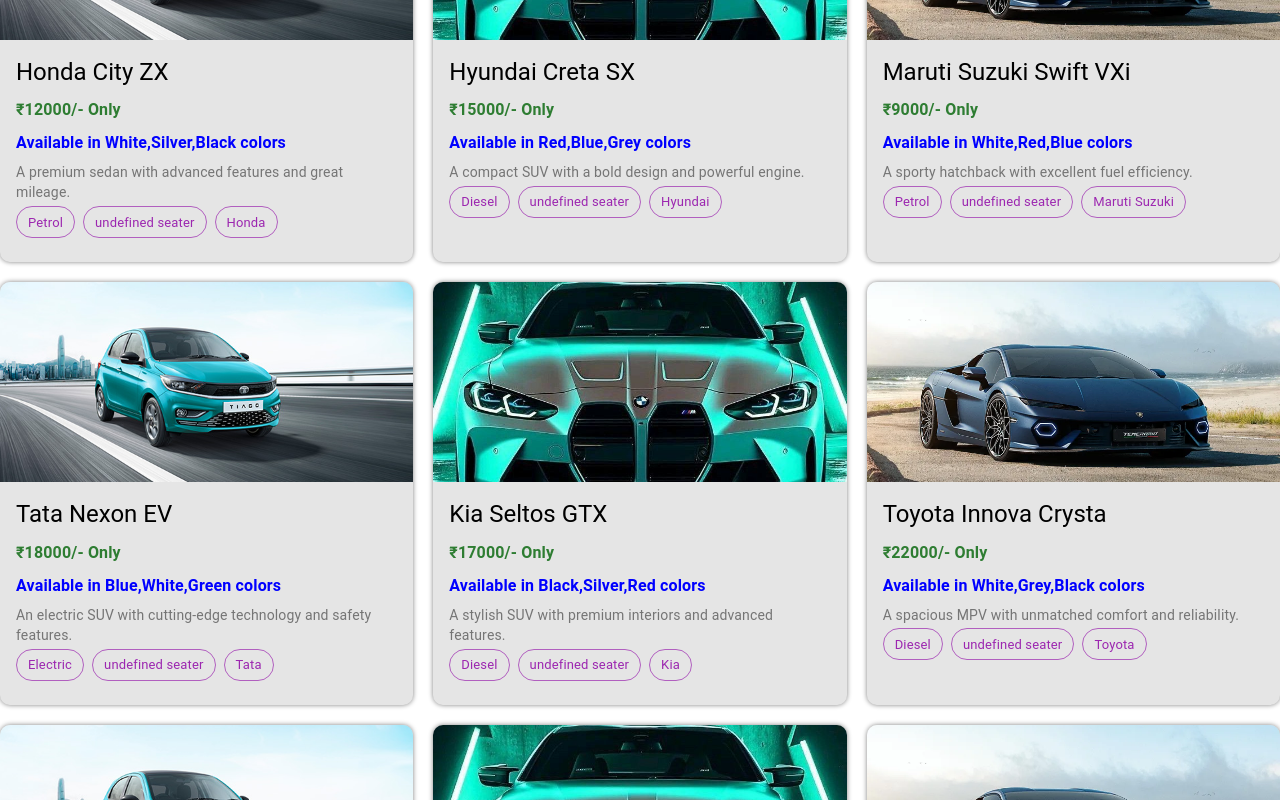
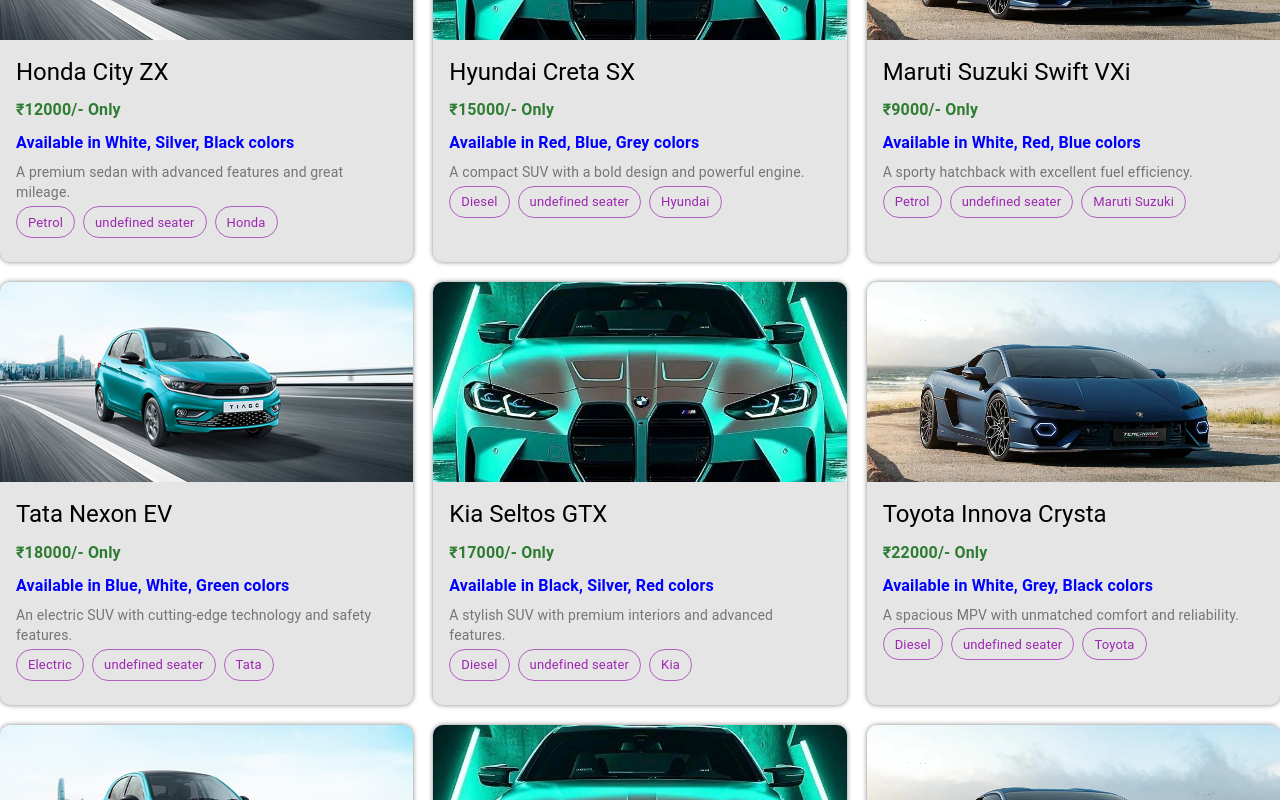
Before and after one commit to Rajeswari-Machina/carFinder, a Next.js app in the folder carfinder/: page / in a window 1280 px wide. Shown: the part 1240-2040 px from the top of the page. Built offline with nearby package versions, Linux system fonts and the light colour scheme; some icons are missing.

Commit message:
fixed build fails

```diff
--- a/carfinder/src/components/CarCard.js
+++ b/carfinder/src/components/CarCard.js
@@ -48,7 +48,7 @@
           ₹{car.price}/- Only
         </Typography>
         <Typography variant="subtitle1" sx={{ fontWeight: 600, color: "blue", marginBottom: "5px" }}>
-          Available in {car.availableColors.join(',')} colors
+          Available in {Array.isArray(car?.availableColors) ? car.availableColors.join(', ') : car.availableColors} colors
         </Typography>
           <Typography variant="body2" color="text.secondary">
             {car.description}
--- a/carfinder/src/components/CarDetails.js
+++ b/carfinder/src/components/CarDetails.js
@@ -123,7 +123,7 @@
                 { label: 'Model', value: car.model },
                 { label: 'Price', value: car.price, isHighlighted: true },
                 { label: 'Seating Capacity', value: car.seats },
-                { label: 'Color', value: car.availableColors.join(', ') },
+                { label: 'Color', value: car?.availableColors.join(',')},
                 { label: 'Fuel Type', value: car.fuel },
                 { label: 'Year', value: car.year },
               ].map((row, index) => (
```
Also changed, not shown: carfinder/src/pages/404.js (+4 -4 lines), carfinder/src/styles/404.module.css (renamed from carfinder/src/styles/404.css).
